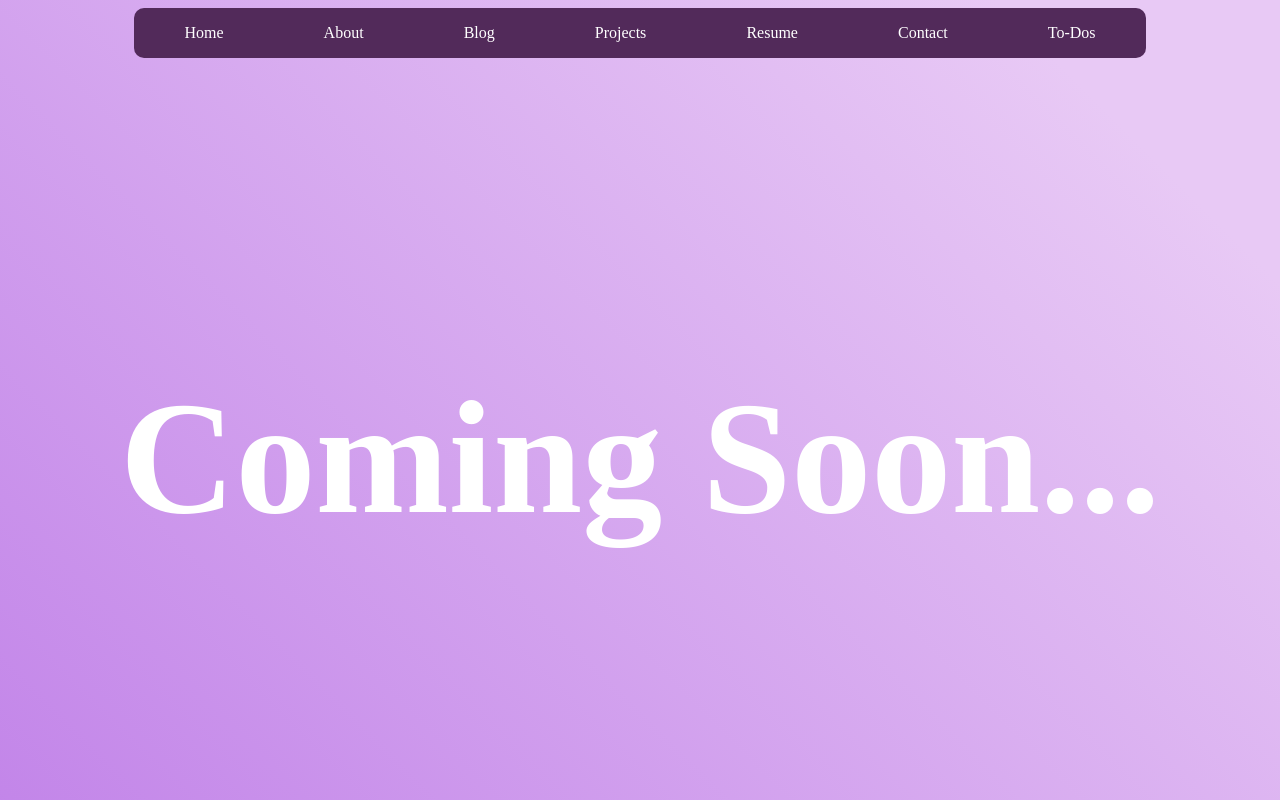
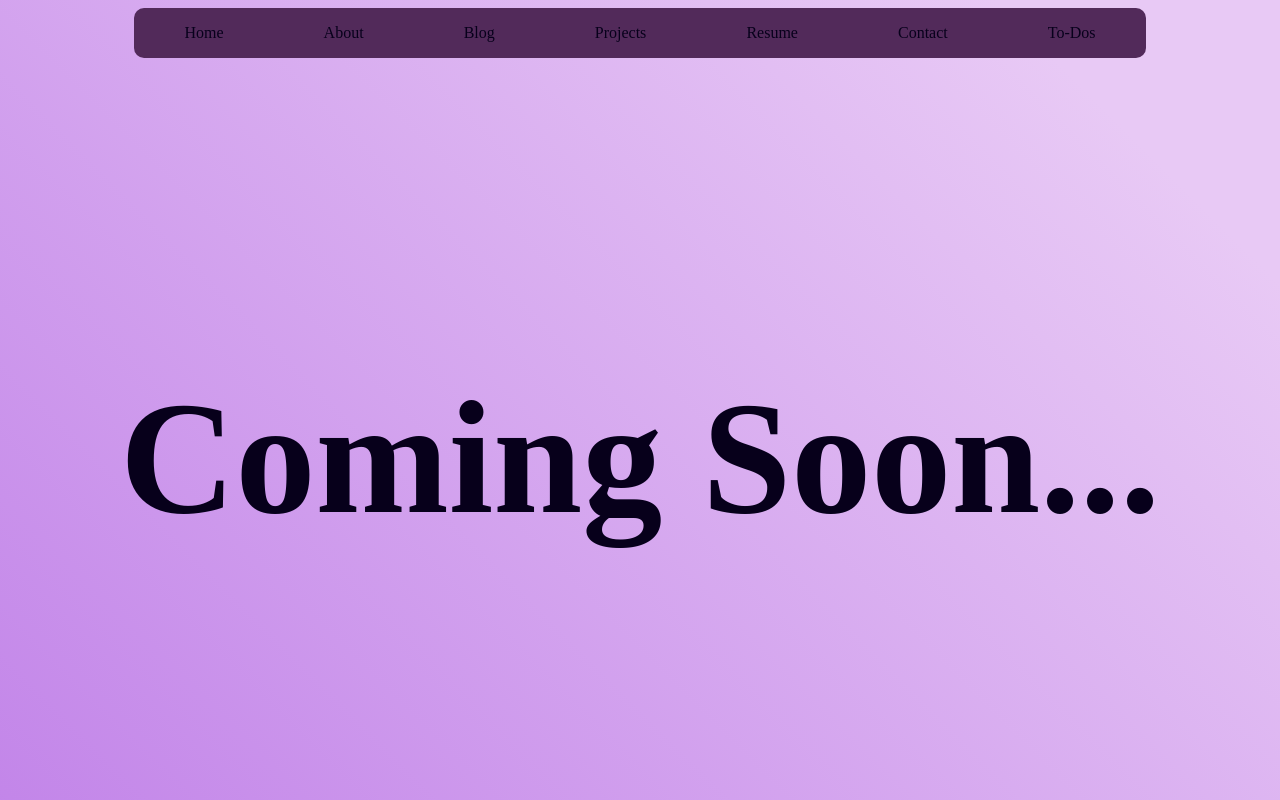
Before and after one commit to Sprigazalea/Sprigazalea.github.io, a plain HTML site: page index.html in a window 1280 px wide. Shown: the top 800 px of the page. Drawn offline with Linux system fonts and the light colour scheme; a web font is replaced by a local one.

Commit message:
changed main font color

```diff
--- a/styles.css
+++ b/styles.css
@@ -5,7 +5,7 @@
     --headercolorhighlight: rgb(104, 63, 112);
     --headercoloractive: rgb(54, 26, 59);
     --headerfontcolor: white;
-    --font-color: white;
+    --font-color: rgb(7, 0, 27);
 }
 
 body {
```
